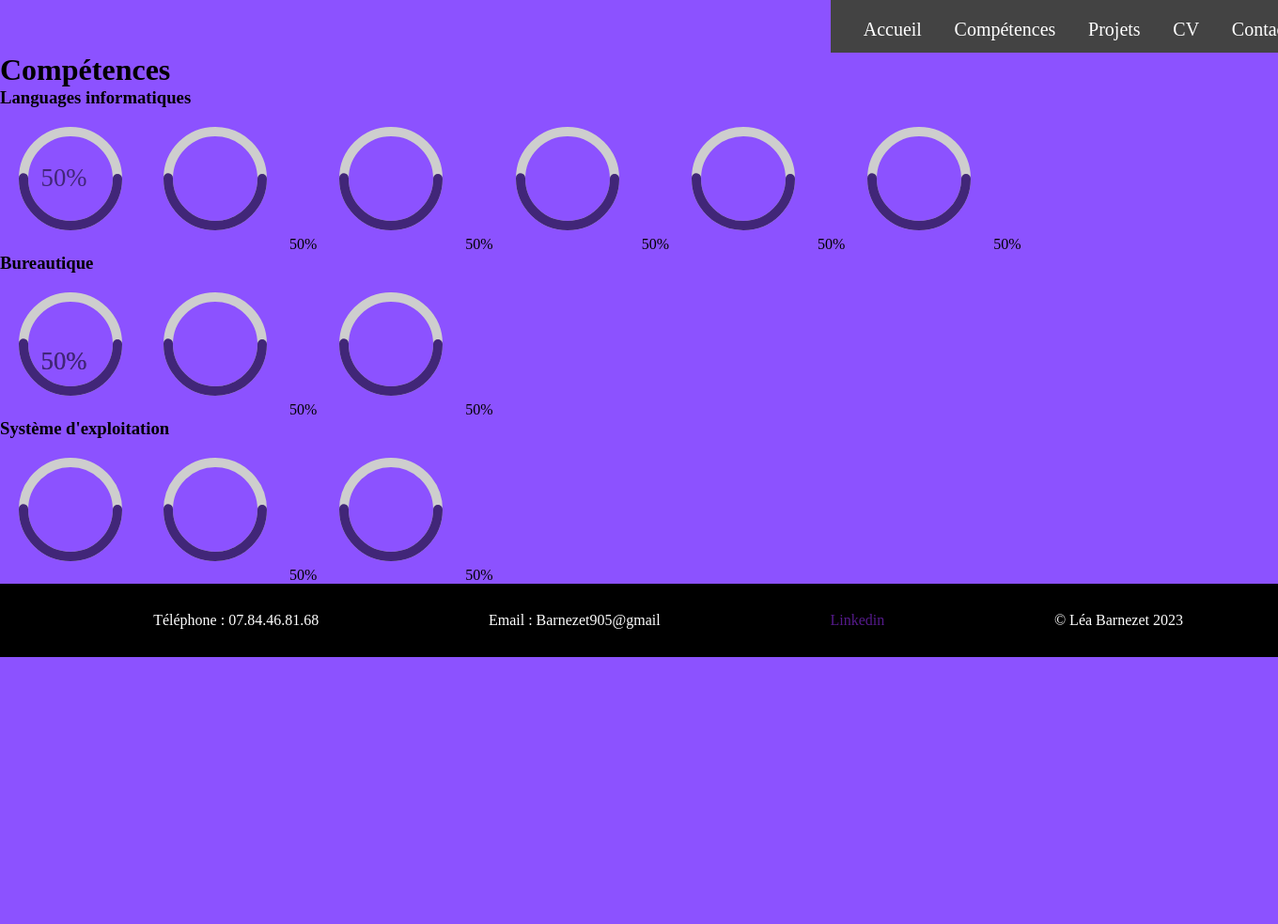
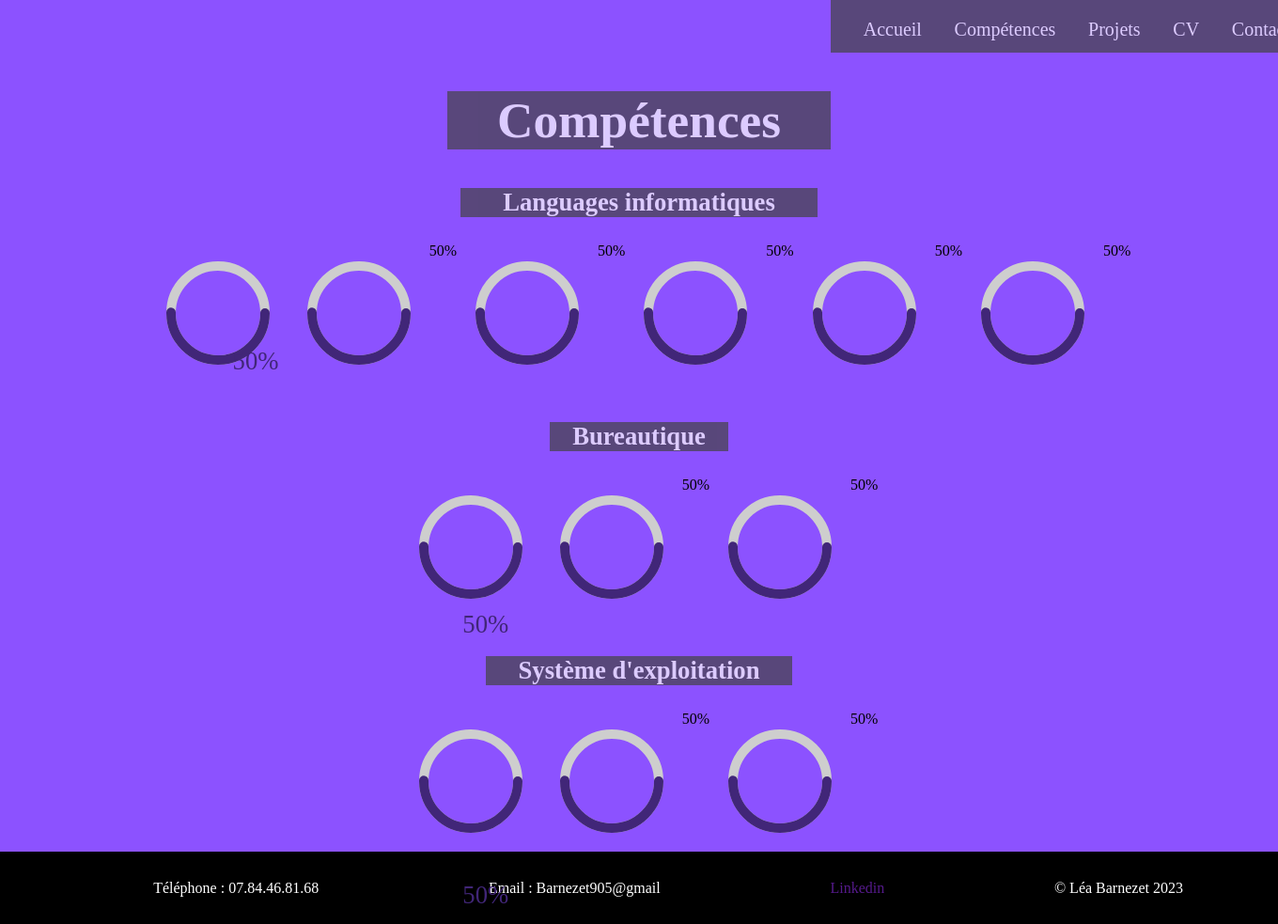
Before and after one commit to lea905/lea905.github.io, a PHP site: page /Competences.html in a window 1360 px wide; the page is wider, and only the part inside the window is pictured. Shown: that part at 94% size. Before the commit the page ends 699 px from the top of that part, so only its background shows below. Run offline with PHP 8.4, Linux system fonts and the light colour scheme.

Commit message:
mise en place des elements et debut positionnement des pourentages

```diff
--- a/Competences.html
+++ b/Competences.html
@@ -21,8 +21,8 @@
     </header>
     <main id="main_competence">
         <h1>Compétences</h1>
-        <h3>Languages informatiques</h3>
-        <div class="Languages">
+        <h3 id="Languages_h3">Languages informatiques</h3>
+        <div id="Languages">
             <svg xmlns="http://www.w3.org/2000/svg">
                 <circle r="50px" cx="70px" cy="70px" />
                 <circle r="50px" cx="70px" cy="70px" />
@@ -33,34 +33,34 @@
                 <circle r="50px" cx="70px" cy="70px" />
                 <circle r="50px" cx="70px" cy="70px" />
             </svg>
-            <span>50%</span>
+            <span class="deuxieme">50%</span>
 
             <svg xmlns="http://www.w3.org/2000/svg">
                 <circle r="50px" cx="70px" cy="70px" />
                 <circle r="50px" cx="70px" cy="70px" />
             </svg>
-            <span>50%</span>
+            <span class="troisieme">50%</span>
 
                 <svg xmlns="http://www.w3.org/2000/svg">
                     <circle r="50px" cx="70px" cy="70px" />
                     <circle r="50px" cx="70px" cy="70px" />
                 </svg>
-                <span>50%</span>
+                <span class="quatrieme">50%</span>
 
                 <svg xmlns="http://www.w3.org/2000/svg">
                     <circle r="50px" cx="70px" cy="70px" />
                     <circle r="50px" cx="70px" cy="70px" />
                 </svg>
-                <span>50%</span>
+                <span class="cinquieme">50%</span>
 
                 <svg xmlns="http://www.w3.org/2000/svg">
                     <circle r="50px" cx="70px" cy="70px" />
                     <circle r="50px" cx="70px" cy="70px" />
                 </svg>
-                <span>50%</span>
+                <span class="sixieme">50%</span>
         </div>
-        <h3>Bureautique</h3>
-        <div class="Bureautique">
+        <h3 id="Bureautique_h3">Bureautique</h3>
+        <div id="Bureautique">
             <svg xmlns="http://www.w3.org/2000/svg">
                 <circle r="50px" cx="70px" cy="70px" />
                 <circle r="50px" cx="70px" cy="70px" />
@@ -80,8 +80,8 @@
             <span>50%</span>
 
         </div>
-        <h3>Système d'exploitation</h3>
-        <div class="Système">
+        <h3 id="Système_h3">Système d'exploitation</h3>
+        <div id="Système">
             <svg xmlns="http://www.w3.org/2000/svg">
                 <circle r="50px" cx="70px" cy="70px" />
                 <circle r="50px" cx="70px" cy="70px" />
--- a/style.css
+++ b/style.css
@@ -19,7 +19,7 @@ header nav {
     display: flex;
     text-decoration: none;
     background-color: #434343;
-    ;
+    opacity: 0.70;
     padding-top: 1%;
     padding-bottom: 1%;
     padding-right: 2%;
@@ -144,8 +144,54 @@ footer a {
     background-color: #8c52ff;
 }
 
-.Languages {
-    position: relative;
+#main_competence h1,h3{
+    color: white;
+
+}
+
+#main_competence h1{
+    text-align: center;
+    font-size: 40pt;
+    margin-top: 3%;
+    margin-bottom: 3%;
+    margin-left: 35%;
+    margin-right: 35%;
+    background-color: #434343;
+    opacity: 0.70;
+
+}
+
+#main_competence h3{
+    text-align: center;
+    font-size: 20pt;
+    margin-bottom: 2%;
+}
+
+#Languages_h3{
+    background-color: #434343;
+    opacity: 0.70;
+    margin-top: 3%;
+    margin-bottom: 3%;
+    margin-left: 36%;
+    margin-right: 36%;
+}
+
+#Bureautique_h3{
+    background-color: #434343;
+    opacity: 0.70;
+    margin-top: 3%;
+    margin-bottom: 3%;
+    margin-left: 43%;
+    margin-right: 43%;
+}
+
+#Système_h3{
+    background-color: #434343;
+    opacity: 0.70;
+    margin-top: 3%;
+    margin-bottom: 3%;
+    margin-left: 38%;
+    margin-right: 38%;
 }
 
 svg {
@@ -179,36 +225,36 @@ svg circle:nth-child(2) {
 
 }
 
+#Languages, #Bureautique, #Système{
+    display: flex;
+    justify-content: center;
+}
 
-
-
-.premier {
-
+#Languages .premier {
     position: absolute;
     top: 48% ;
-    left:5%;
+    left:20%;
     transform: translate(-50%,-50%);
     font-size: 20pt;
     font-weight: 400;
     color: #412678;
 }
 
-.Bureautique .premier {
 
+#Bureautique .premier {
     position: absolute;
-    top: 48% ;
-    left:5%;
+    top: 83% ;
+    left:38%;
     transform: translate(-50%,-50%);
     font-size: 20pt;
     font-weight: 400;
     color: #412678;
 }
 
-.Système .premier {
-
+#Système .premier {
     position: absolute;
-    top: 48% ;
-    left:5%;
+    top: 119% ;
+    left:38%;
     transform: translate(-50%,-50%);
     font-size: 20pt;
     font-weight: 400;
```
